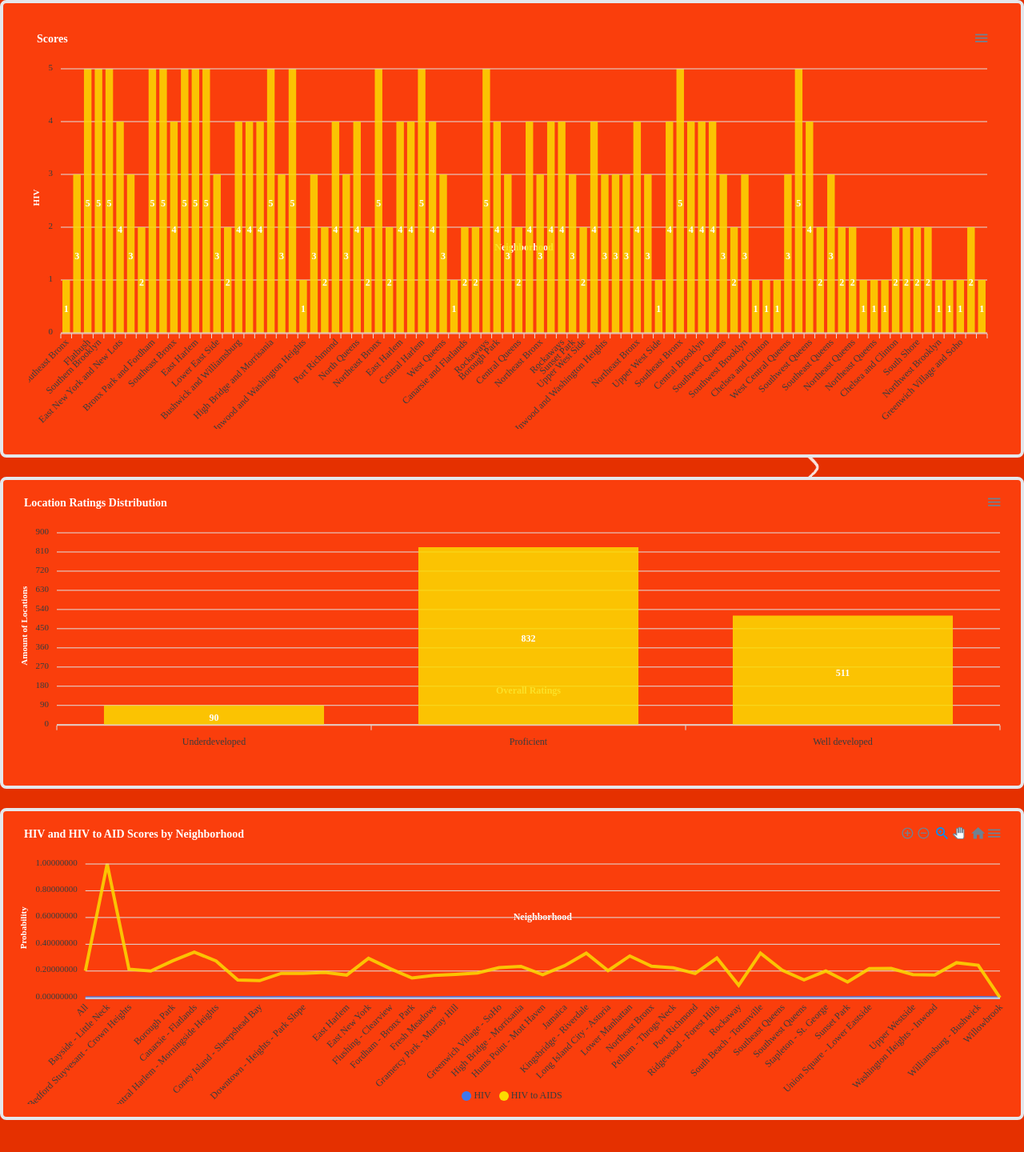
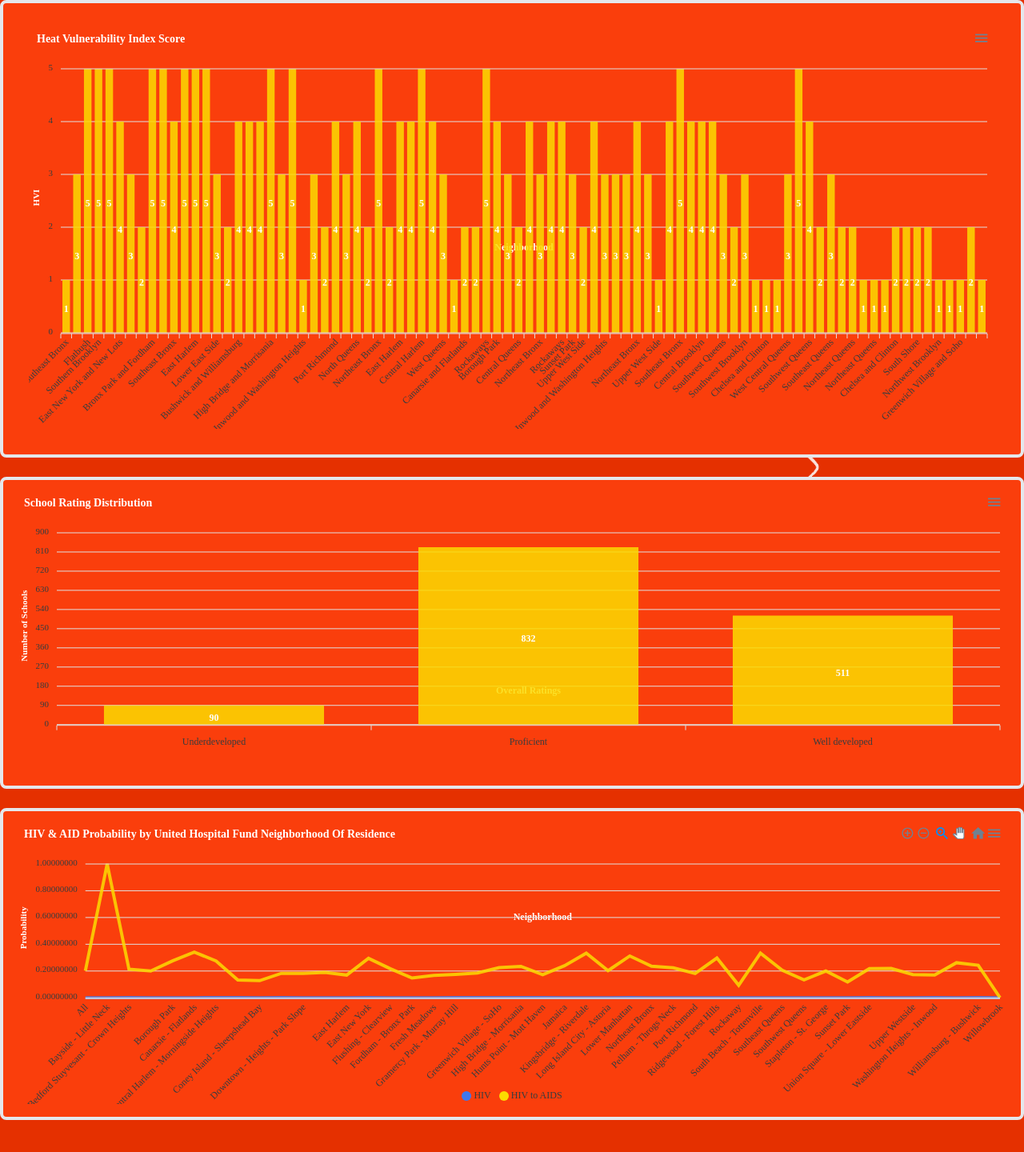
Before and after one commit to Stella-Yampolsky/GiraffeSnakeOtterPenguin_Stellay4_Evanc107_Rachelf94_Jadyl3, a Flask app: page /charts in a window 1280 px wide. Shown: the part 168-1608 px from the top of the page at 80% size. Run offline with Flask 3, Linux system fonts and the light colour scheme; a user stored in the database is signed in; style sheets or scripts are compiled from the project's sources; some libraries are stand-ins or nearby versions.

Commit message:
im illeariete

```diff
--- a/app/static/js/chart.js
+++ b/app/static/js/chart.js
@@ -17,7 +17,7 @@ function parse(file, callback) {
   }
 
 
-  function hivByHoodFormat(raw) {
+  function hviByHoodFormat(raw) {
     // this gets rid of the empty line at the end of CSV files, if there is one added by
     // the text editor. Apex Charts get confused with empty data
     const data = raw.filter(row =>
@@ -103,7 +103,7 @@ function parse(file, callback) {
   //   };
   // }
 
-  function hivByHood(data) {
+  function hviByHood(data) {
     //debug
     console.log("Rendering chart with:", data);
     const options =
@@ -118,7 +118,7 @@ function parse(file, callback) {
       series:
       [
         {
-          name: 'HIV Score',
+          name: 'HVI Score',
           data: data.values,
         }
     ],
@@ -139,7 +139,7 @@ function parse(file, callback) {
       {
         title:
         {
-          text: 'HIV',
+          text: 'HVI',
           style: {
             color: "#ffffff"
           }
@@ -151,7 +151,7 @@ function parse(file, callback) {
       {
         min: 0,
         max: 1,
-        text: 'Scores',
+        text: 'Heat Vulnerability Index Score',
         fontFamily: 'Avenir, bold',
         style: {
           color: "#ffffff"
@@ -221,7 +221,7 @@ function parse(file, callback) {
       },
       title:
       {
-        text: 'HIV and HIV to AID Scores by Neighborhood',
+        text: 'HIV & AID Probability by United Hospital Fund Neighborhood Of Residence',
         fontFamily: 'Avenir, bold',
         style: {
           color: "#ffffff"
@@ -247,7 +247,7 @@ function parse(file, callback) {
         colors: ["#fcdb00"],
         series:
         [{
-          name: 'Amount of Locations',
+          name: 'Number of Schools',
           data: data.values
         }],
         xaxis:
@@ -268,7 +268,7 @@ function parse(file, callback) {
           max: 900,
           title:
           {
-            text: 'Amount of Locations',
+            text: 'Number of Schools',
             style: {
               color: "#ffffff"
             }
@@ -277,7 +277,7 @@ function parse(file, callback) {
         },
         title:
         {
-          text: 'Location Ratings Distribution',
+          text: 'School Rating Distribution',
           fontFamily: 'Avenir, bold',
           style: {
             color: "#ffffff"
--- a/app/templates/charts.html
+++ b/app/templates/charts.html
@@ -13,8 +13,8 @@
     {
         parse("{{ url_for('static', filename='neighborhood_hvi_rankings.csv') }}", (data) =>
             {
-            const chartData = hivByHoodFormat(data);
-            hivByHood(chartData);
+            const chartData = hviByHoodFormat(data);
+            hviByHood(chartData);
             }
             );
     });
```
Also changed, not shown: devlog.txt (+12 -0 lines).
